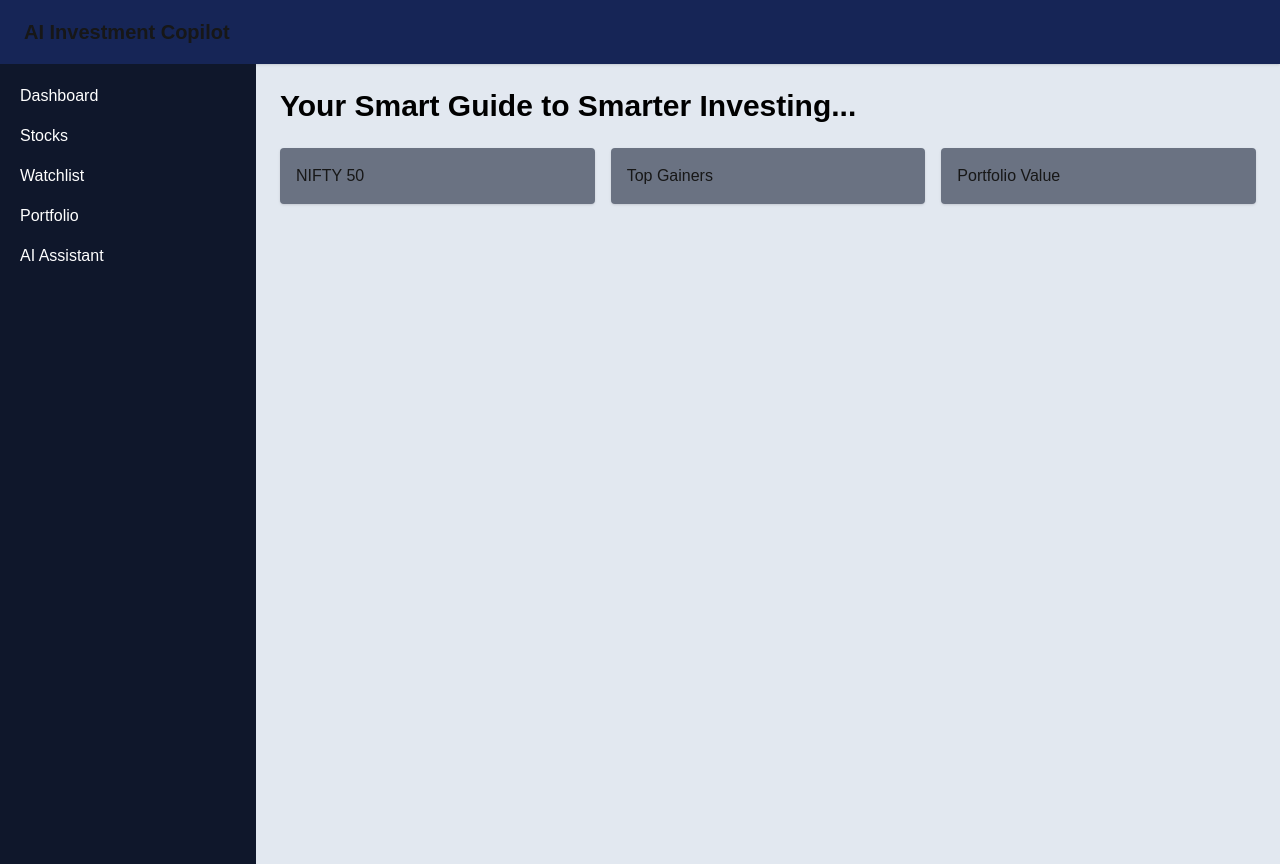
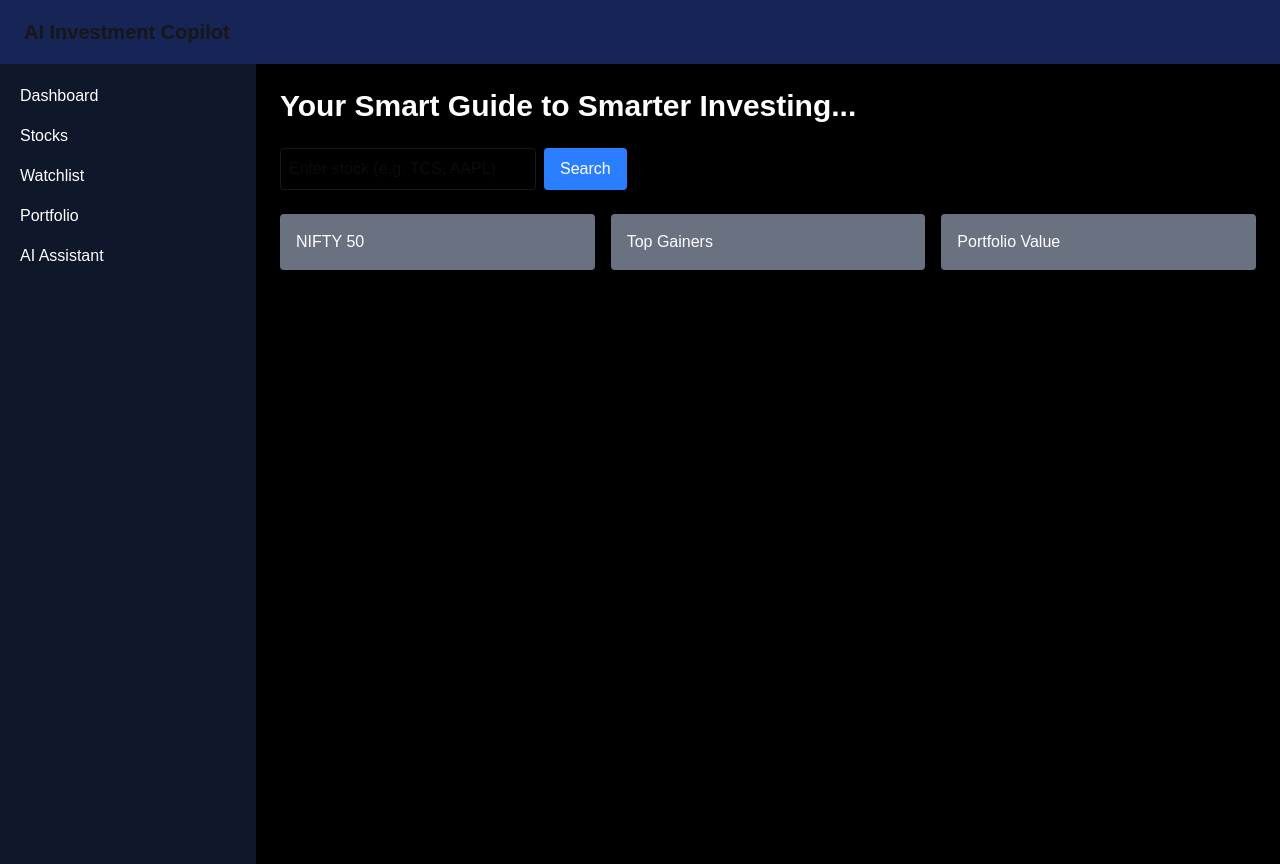
Before and after one commit to siriharshithagit/ai-investment-copilot, a Next.js app: page / in a window 1280 px wide. Built offline with nearby package versions, Linux system fonts and the light colour scheme.

Commit message:
Added stock search feature

```diff
--- /dev/null
+++ b/app/api/stock/route.ts
@@ -0,0 +1,72 @@
+import axios from "axios";
+
+export async function GET(req: Request) {
+  try {
+    const { searchParams } = new URL(req.url);
+    let symbol = searchParams.get("symbol");
+
+    if (!symbol) {
+      return Response.json(
+        { error: "Symbol is required" },
+        { status: 400 }
+      );
+    }
+
+    // 🔥 FIX 1: Normalize symbol (important for Indian stocks)
+    const symbolMap: Record<string, string> = {
+      TCS: "TCS.BSE",
+      INFY: "INFY.BSE",
+      RELIANCE: "RELIANCE.BSE",
+      HDFCBANK: "HDFCBANK.BSE",
+    };
+
+    const finalSymbol =
+      symbolMap[symbol.toUpperCase()] || symbol.toUpperCase();
+
+    const apiKey = process.env.ALPHA_VANTAGE_KEY;
+
+    if (!apiKey) {
+      return Response.json(
+        { error: "Missing API key" },
+        { status: 500 }
+      );
+    }
+
+    const url = `https://www.alphavantage.co/query?function=GLOBAL_QUOTE&symbol=${finalSymbol}&apikey=${apiKey}`;
+
+    const res = await axios.get(url);
+
+    const data = res.data?.["Global Quote"];
+
+    // 🔥 FIX 2: Detect API limit / empty response
+    if (!data || Object.keys(data).length === 0) {
+      return Response.json(
+        { error: "No data found or API limit reached" },
+        { status: 429 }
+      );
+    }
+
+    // 🔥 FIX 3: Safe parsing
+    const price = parseFloat(data["05. price"] || "0");
+    const change = parseFloat(data["09. change"] || "0");
+    const volume = parseInt(data["06. volume"] || "0");
+
+    return Response.json({
+      symbol: data["01. symbol"],
+      price: isNaN(price) ? null : price,
+      change: isNaN(change) ? null : change,
+      changePercent: data["10. change percent"] || "0%",
+      volume: isNaN(volume) ? null : volume,
+      currency: "USD", // Alpha Vantage default
+    });
+
+  } catch (error: any) {
+    return Response.json(
+      {
+        error: "Server error",
+        message: error?.message || "Unknown error",
+      },
+      { status: 500 }
+    );
+  }
+}
--- a/app/page.tsx
+++ b/app/page.tsx
@@ -3,49 +3,72 @@
 import { useState, useEffect } from "react";
 import Navbar from "@/components/Navbar";
 import Sidebar from "@/components/Sidebar";
+import SearchBar from "@/components/SearchBar";
+import StockCard from "@/components/StockCard";
+import { getStock } from "@/lib/stockApi";
 
 export default function Home() {
+  // Animated messages
   const messages = [
     "Welcome Back, Investor...",
     "Your Smart Guide to Smarter Investing...",
     "Navigate Markets with Confidence...",
     "Stay Ahead of the Market...",
     "Your Investments, Simplified...",
-
   ];
 
   const [currentMessage, setCurrentMessage] = useState(0);
 
+  // Stock state
+  const [stock, setStock] = useState<any>(null);
+
+  // Rotate messages
   useEffect(() => {
     const interval = setInterval(() => {
       setCurrentMessage((prev) => (prev + 1) % messages.length);
-    }, 3000); // changes every 4 seconds
+    }, 3000);
 
     return () => clearInterval(interval);
   }, []);
 
+  // Stock search handler
+  async function handleSearch(symbol: string) {
+    const data = await getStock(symbol);
+    setStock(data);
+  }
+
   return (
-    <div className="bg-slate-200 min-h-screen">
+    <div className="bg-black min-h-screen">
       <Navbar />
 
       <div className="flex">
         <Sidebar />
 
         <main className="flex-1 p-6">
-          <h2 className="text-3xl font-bold text-black">
+          {/* Animated Heading */}
+          <h2 className="text-3xl font-bold text-white mb-6">
             {messages[currentMessage]}
           </h2>
 
+          {/* Stock Search */}
+          <div className="mb-6">
+            <SearchBar onSearch={handleSearch} />
+          </div>
+
+          {/* Stock Result */}
+          <StockCard data={stock} />
+
+          {/* Dashboard Cards */}
           <div className="grid grid-cols-3 gap-4 mt-6">
-            <div className="bg-gray-500 p-4 rounded shadow">
+            <div className="bg-gray-500 text-white p-4 rounded shadow">
               NIFTY 50
             </div>
 
-            <div className="bg-gray-500 p-4 rounded shadow">
+            <div className="bg-gray-500 text-white p-4 rounded shadow">
               Top Gainers
             </div>
 
-            <div className="bg-gray-500 p-4 rounded shadow">
+            <div className="bg-gray-500 text-white p-4 rounded shadow">
               Portfolio Value
             </div>
           </div>
--- /dev/null
+++ b/components/SearchBar.tsx
@@ -0,0 +1,25 @@
+"use client";
+
+import { useState } from "react";
+
+export default function SearchBar({ onSearch }: any) {
+  const [symbol, setSymbol] = useState("");
+
+  return (
+    <div className="flex gap-2">
+      <input
+        className="border p-2 rounded w-64"
+        placeholder="Enter stock (e.g. TCS, AAPL)"
+        value={symbol}
+        onChange={(e) => setSymbol(e.target.value)}
+      />
+
+      <button
+        className="bg-blue-500 text-white px-4 rounded"
+        onClick={() => onSearch(symbol)}
+      >
+        Search
+      </button>
+    </div>
+  );
+}
--- /dev/null
+++ b/components/StockCard.tsx
@@ -0,0 +1,25 @@
+export default function StockCard({ data }: any) {
+  if (!data) return null;
+
+  const isPositive = Number(data.change) >= 0;
+
+  return (
+    <div className="bg-white p-4 rounded shadow mt-4 text-black">
+      <h2 className="text-xl font-bold">
+        {data.symbol}
+      </h2>
+
+      <p>
+        Price: ₹{Number(data.price).toFixed(2)}
+      </p>
+
+      <p className={isPositive ? "text-green-600 font-semibold" : "text-red-600 font-semibold"}>
+        {isPositive ? "▲" : "▼"} Change: {Number(data.change).toFixed(2)} ({data.changePercent})
+      </p>
+
+      <p className="text-gray-700">
+        Volume: {Number(data.volume).toLocaleString()}
+      </p>
+    </div>
+  );
+}
--- /dev/null
+++ b/lib/stockApi.ts
@@ -0,0 +1,9 @@
+export async function getStock(symbol: string) {
+  const res = await fetch(`/api/stock?symbol=${symbol}`);
+
+  if (!res.ok) {
+    throw new Error("Failed to fetch stock data");
+  }
+
+  return res.json();
+}
--- a/package.json
+++ b/package.json
@@ -9,6 +9,7 @@
     "lint": "eslint"
   },
   "dependencies": {
+    "axios": "^1.17.0",
     "next": "16.2.9",
     "react": "19.2.4",
     "react-dom": "19.2.4"
```
Also changed, not shown: 1 other file (tests, documents, lock files or other folders).
